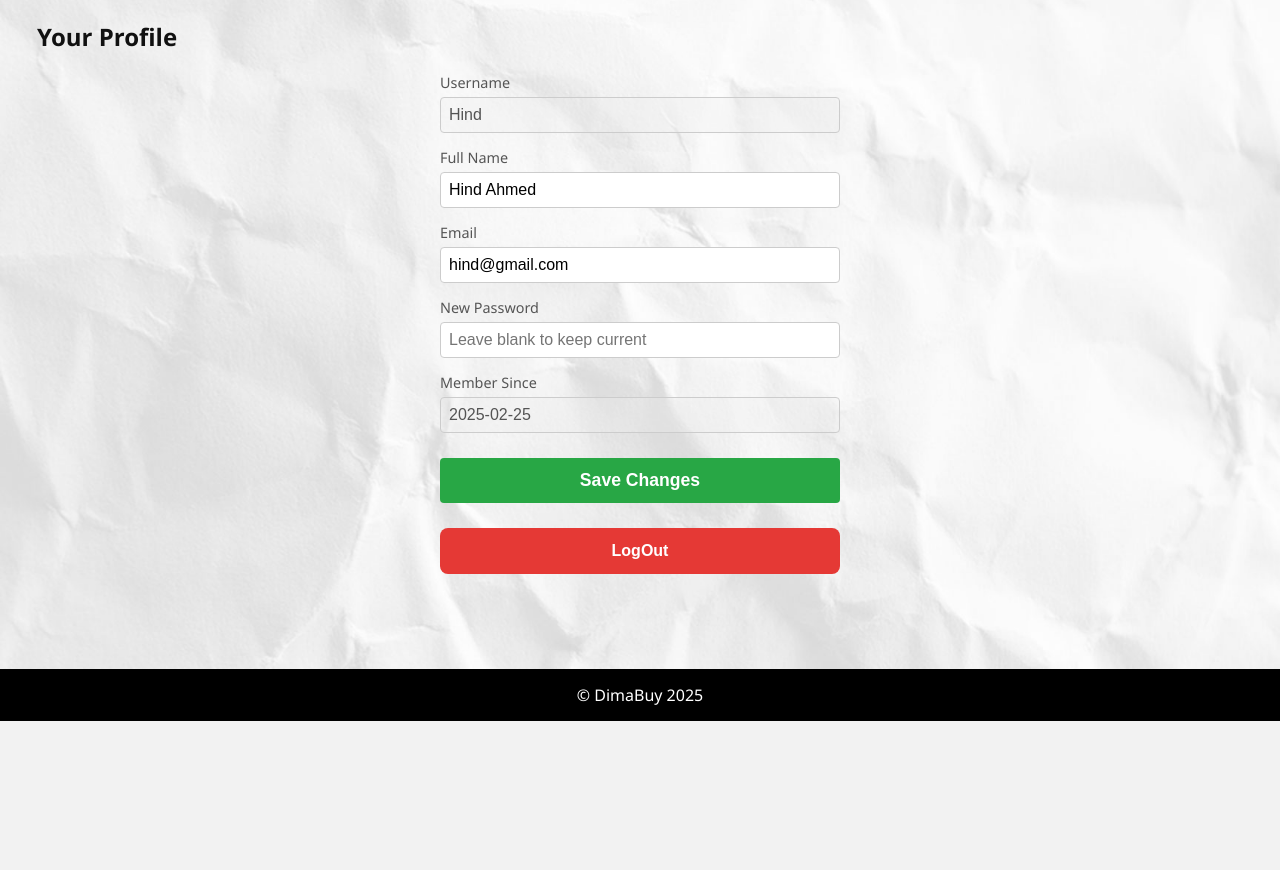
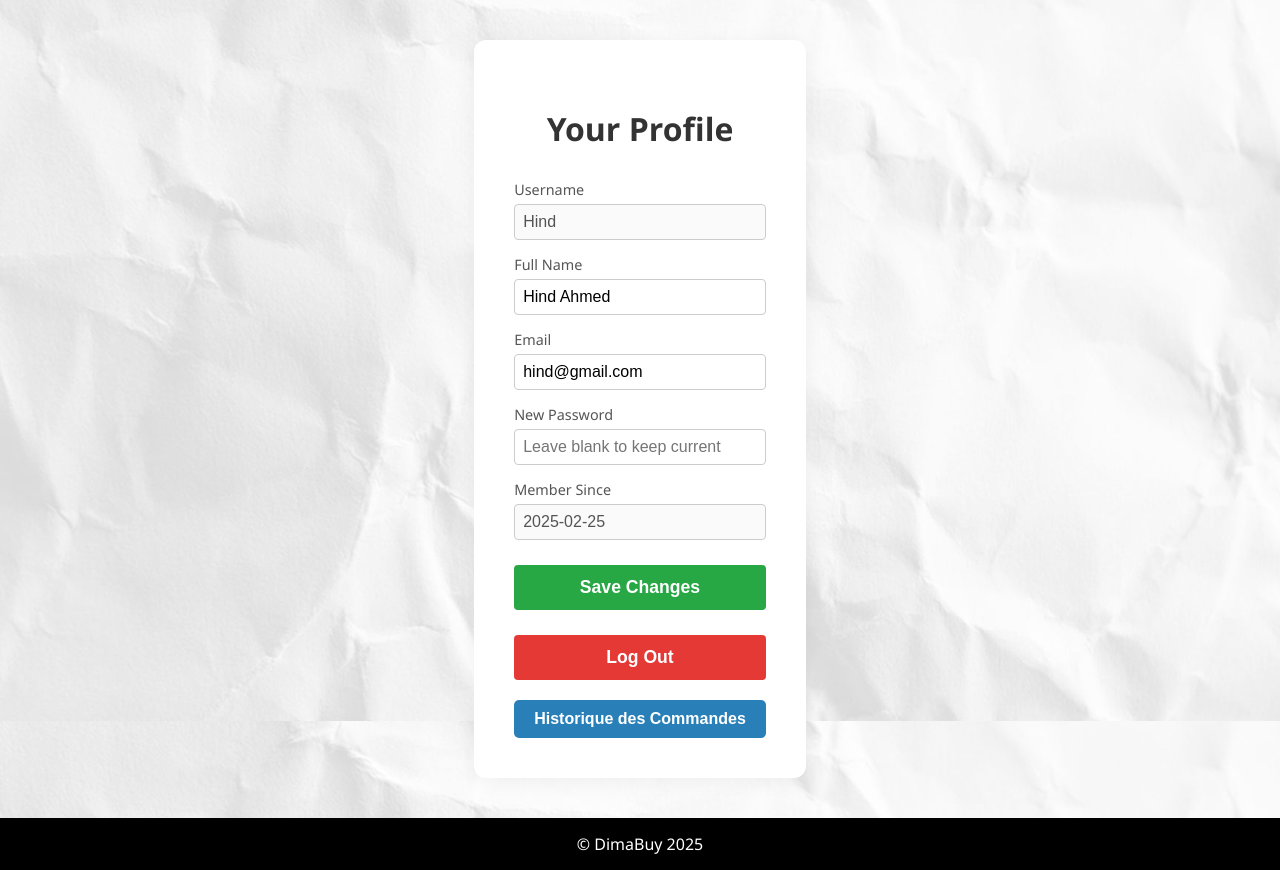
Before and after one commit to NBohair/miniPt, a PHP site: page /profile.php in a window 1280 px wide. Shown: the part 79-949 px from the top of the page. Before the commit the page ends 800 px from the top, so only its background shows below. Run offline with PHP 8.4, Linux system fonts and the light colour scheme; a user stored in the database is signed in; data comes from the database, SQL or seed files in the repository; data that the repository does not hold is empty; some libraries are stand-ins or nearby versions.

Commit message:
Update profile.php

```diff
--- a/profile.php
+++ b/profile.php
@@ -7,7 +7,6 @@ if (isset($_POST['logout'])) {
     header('Location: index.php');
     exit;
 }
-
 
 require 'connection.php';
 require 'partials/header.php';
@@ -25,7 +24,6 @@ if (isset($_POST['fullname']) && isset($_POST['email'])) {
     $email    = $_POST['email'];
     $password = $_POST['password'];
 
-
     $sql = "UPDATE users SET FullName='$fullname', Email='$email'";
     if (!empty($password)) {
         $sql .= ", Password='$password'";
@@ -40,7 +38,7 @@ if (isset($_POST['fullname']) && isset($_POST['email'])) {
     }
 }
 
-
+// Fetch current user info
 $res = mysqli_query($con,
     "SELECT Username, Email, FullName, Date
      FROM users
@@ -51,7 +49,6 @@ $user = mysqli_fetch_assoc($res);
 mysqli_close($con);
 ?>
 
-
 <!DOCTYPE html>
 <html lang="en">
 <head>
@@ -59,12 +56,105 @@ mysqli_close($con);
   <title>Your Profile DimaBuy</title>
   <meta name="viewport" content="width=device-width,initial-scale=1">
   <link rel="stylesheet" href="layout/profile.css">
+  <style>
+    body {
+      font-family: 'Segoe UI', sans-serif;
+      background-color: #f4f7fa;
+      color: #333;
+      padding: 20px;
+    }
+    .profile-container {
+      max-width: 600px;
+      margin: 40px auto;
+      background: #ffffff;
+      padding: 40px;
+      border-radius: 12px;
+      box-shadow: 0 4px 20px rgba(0, 0, 0, 0.05);
+    }
+    .profile-title {
+      text-align: center;
+      font-size: 2rem;
+      margin-bottom: 30px;
+      color: #333333;
+    }
+    .profile-form {
+      display: grid;
+      grid-template-columns: 1fr;
+      row-gap: 20px;
+    }
+    .profile-form label {
+      display: flex;
+      flex-direction: column;
+      font-size: 0.9rem;
+      color: #555555;
+    }
+    .profile-form input {
+      margin-top: 8px;
+      padding: 12px 16px;
+      font-size: 1rem;
+      border: 1px solid #e0e0e0;
+      border-radius: 8px;
+      transition: border-color 0.3s ease, box-shadow 0.3s ease;
+    }
+    .profile-form input:focus {
+      border-color: #ffffff;
+      box-shadow: 0 0 0 3px rgba(108, 99, 255, 0.2);
+      outline: none;
+    }
+    .profile-form .btn {
+      margin-top: 10px;
+      padding: 14px 0;
+      background: #2980b9;
+      color: #fff;
+      font-size: 1rem;
+      font-weight: 600;
+      border: none;
+      border-radius: 8px;
+      cursor: pointer;
+      transition: background 0.3s ease, transform 0.2s ease;
+    }
+    .profile-form .btn:hover {
+      background: #3498db;
+      transform: translateY(-2px);
+    }
+    .success {
+      background: #e6ffed;
+      border: 1px solid #a1eac4;
+      color: #2a662a;
+      padding: 12px;
+      border-radius: 6px;
+      text-align: center;
+      margin-bottom: 20px;
+    }
+    .btn {
+      display: inline-block;
+      padding: 10px 20px;
+      background-color: #2980b9;
+      color: #fff;
+      text-decoration: none;
+      border-radius: 5px;
+      text-align: center;
+      transition: background-color 0.3s, transform 0.2s;
+      border: none;
+      cursor: pointer;
+      font-size: 1rem;
+      font-weight: 600;
+    }
+    .btn:hover {
+      background-color: #3498db;
+      transform: translateY(-2px);
+    }
+    .btn:active {
+      background-color: #1f6391;
+      transform: translateY(0);
+    }
+  </style>
 </head>
 <body>
-  <?php render_header('Search Results – DimaBuy');?>
+  <?php render_header('Your Profile – DimaBuy');?>
 
-  <main class="content">
-    <h2>Your Profile</h2>
+  <main class="profile-container">
+    <h2 class="profile-title">Your Profile</h2>
     <?php if ($msg): ?>
       <p class="success"><?= htmlspecialchars($msg) ?></p>
     <?php endif; ?>
@@ -109,10 +199,11 @@ mysqli_close($con);
 
       <button type="submit" class="btn">Save Changes</button>
 
-      <button type="submit" name="logout" value="1" style="margin-top: 10px; padding: 14px 0; background: #e53935; color: #fff;font-size: 1rem;font-weight: 600;border: none; border-radius: 8px; cursor: pointer; transition: background 0.3s ease, transform 0.2s ease;
-  ">LogOut</button>
+      <button type="submit" name="logout" value="1" class="btn" style="background: #e53935; margin-top: 10px;">Log Out</button>
+    </form>
 
-
+    <form action="historique_commandes.php" method="get" style="text-align: center; margin-top: 20px;">
+        <button type="submit" class="btn">Historique des Commandes</button>
     </form>
   </main>
 
```
